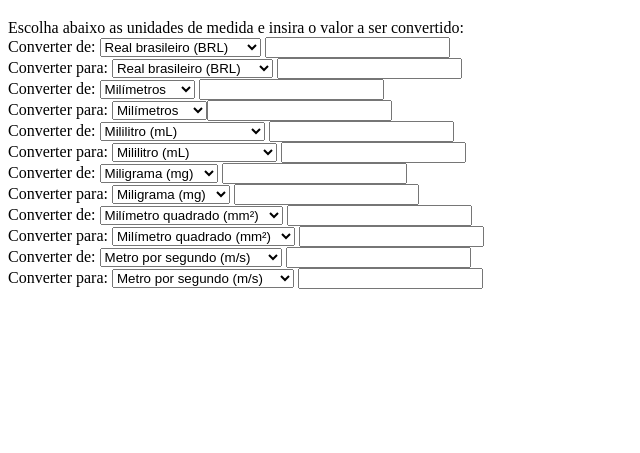
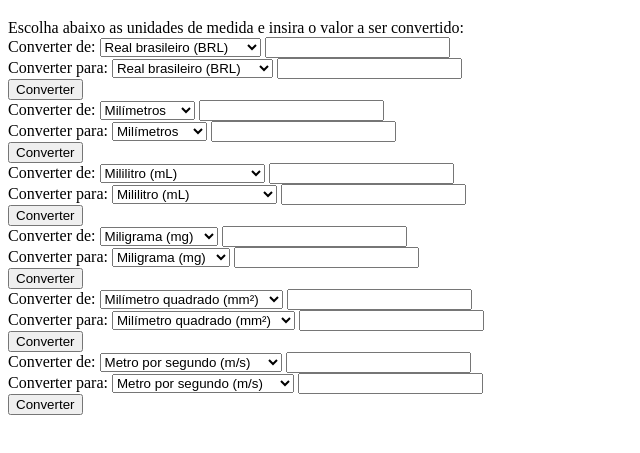
Before and after one commit to pedropotrick/conversor_de_unidades_mundosenai, a plain HTML site: page projeto/index.html in a window 1280 px wide. Shown: the part 95-548 px from the top of the page, without its empty margins (0-640 px from the left). Drawn offline with Linux system fonts and the light colour scheme.

Commit message:
feat: Adicão da função de conversores de unidades com seleção de origem e destino e exibição dos resultados

```diff
--- a/projeto/index.html
+++ b/projeto/index.html
@@ -42,7 +42,9 @@
         <option value="JPY">Iene japonês (JPY)</option>
       </select>
 
-      <input type="text" id="moedaConvertido" /><br />
+      <input type="text" id="moedaConvertido" readonly/><br />
+
+      <button type="button" onclick="">Converter</button>
 
     </div>
 
@@ -70,9 +72,12 @@
         <option value="m">Metros</option>
         <option value="km">Quilômetros</option>
 
-        <input type="text" id="comprimentoConvertido" /><br />
 
       </select>
+
+      <input type="text" id="comprimentoConvertido" readonly/><br />
+
+      <button type="button" onclick="converterComprimento()">Converter</button>
 
     </div>
 
@@ -102,7 +107,10 @@
 
       </select>
 
-      <input type="text" id="volumeConvertido" /> <br />
+      <input type="text" id="volumeConvertido" readonly/> <br />
+
+      <button type="button" onclick="converterVolume()">Converter</button>
+
 
     </div>
     <div class="convertmassa">
@@ -135,7 +143,10 @@
 
       </select>
 
-      <input type="text" id="massaConvertido" /><br />
+      <input type="text" id="massaConvertido" readonly /><br />
+
+      <button type="button" onclick="converterMassa()">Converter</button>
+
     </div>
     <div class="convertarea">
 
@@ -167,7 +178,9 @@
 
         </select>
 
-      <input type="text" id="areaConvertido" /><br />
+      <input type="text" id="areaConvertido" readonly /><br />
+
+      <button type="button" onclick="converterArea()">Converter</button>
 
     </div>
 
@@ -198,8 +211,12 @@
       </select>
 
 
-      <input type="text" id="velocidadeConvertido" /><br />
+      <input type="text" id="velocidadeConvertido" readonly /><br />
+
+      <button type="button" onclick="converterVelocidade()">Converter</button>
+
     </div>
     </div>
+    <script src="script.js"></script>
   </body>
 </html>
--- a/projeto/script.js
+++ b/projeto/script.js
@@ -0,0 +1,95 @@
+function converterComprimento(){
+    const fatoresComprimento = {
+        mm: 0.001,
+        cm: 0.01,
+        m: 1,
+        km: 1000
+    };
+
+    const origem = document.getElementById("comprimento-origem").value;
+    const destino = document.getElementById("comprimento-destino").value;
+
+    const valor = Number(document.getElementById("comprimentoBase").value);
+
+    const resultado = valor * fatoresComprimento[origem] / fatoresComprimento[destino];
+
+    document.getElementById("comprimentoConvertido").value = resultado;
+}
+
+function converterMassa(){
+    const fatoresMassa = {
+       mg: 0.001,
+       g: 1,
+       kg: 1000,
+       t: 1000000,
+       lb: 453.59237,
+       oz: 28.349523125
+    };
+
+    const origem = document.getElementById("massa-origem").value;
+    const destino = document.getElementById("massa-destino").value;
+
+    const valor = Number(document.getElementById("massaBase").value);
+
+    const resultado = valor * fatoresMassa[origem] / fatoresMassa[destino];
+
+    document.getElementById("massaConvertido").value = resultado;
+
+}
+
+function converterVelocidade(){
+    const fatoresVelocidade = {
+       m_s: 1,
+       km_h: 1/3.6,
+       mph: 0.44704,
+       kn: 1852/3600
+    };
+
+    const origem = document.getElementById("velocidade-origem").value;
+    const destino = document.getElementById("velocidade-destino").value;
+
+    const valor = Number(document.getElementById("velocidadeBase").value);
+
+    const resultado = valor * fatoresVelocidade[origem] / fatoresVelocidade[destino];
+
+    document.getElementById("velocidadeConvertido").value = resultado;
+}
+
+function converterVolume(){
+    const fatoresVolume = {
+       ml: 0.001,
+       l: 1,
+       cm3: 0.001,
+       m3: 1000
+    };
+
+    const origem = document.getElementById("volume-origem").value;
+    const destino = document.getElementById("volume-destino").value;
+
+    const valor = Number(document.getElementById("volumeBase").value);
+
+    const resultado = valor * fatoresVolume[origem] / fatoresVolume[destino];
+
+    document.getElementById("volumeConvertido").value = resultado;
+}
+
+function converterArea(){
+    const fatoresArea = {
+       mm2: 0.000001,
+       cm2: 0.0001,
+       m2: 1,
+       km2: 1000000,
+       ha: 10000,
+       acre: 4046.8564224
+    };
+
+    const origem = document.getElementById("area-origem").value;
+    const destino = document.getElementById("area-destino").value;
+
+    const valor = Number(document.getElementById("baseArea").value);
+
+    const resultado = valor * fatoresArea[origem] / fatoresArea[destino];
+
+    document.getElementById("areaConvertido").value = resultado;
+
+}
```
